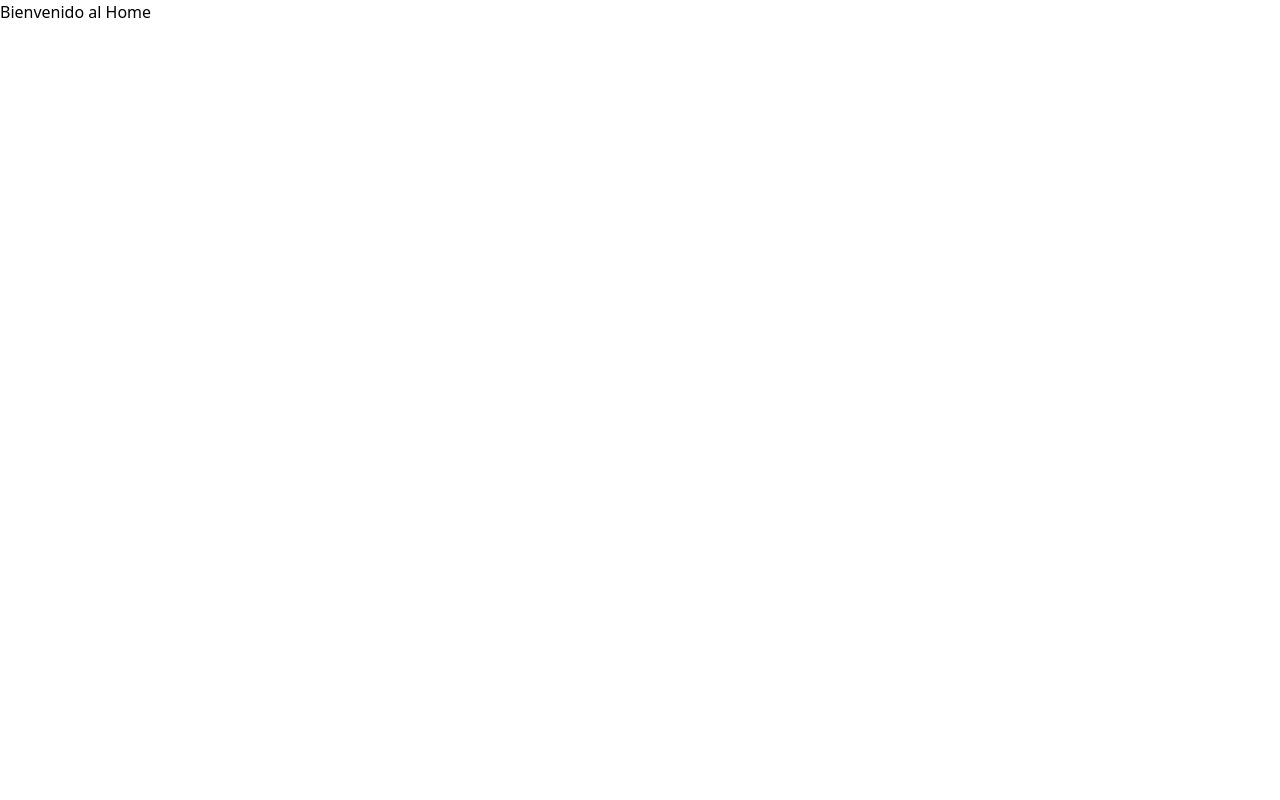
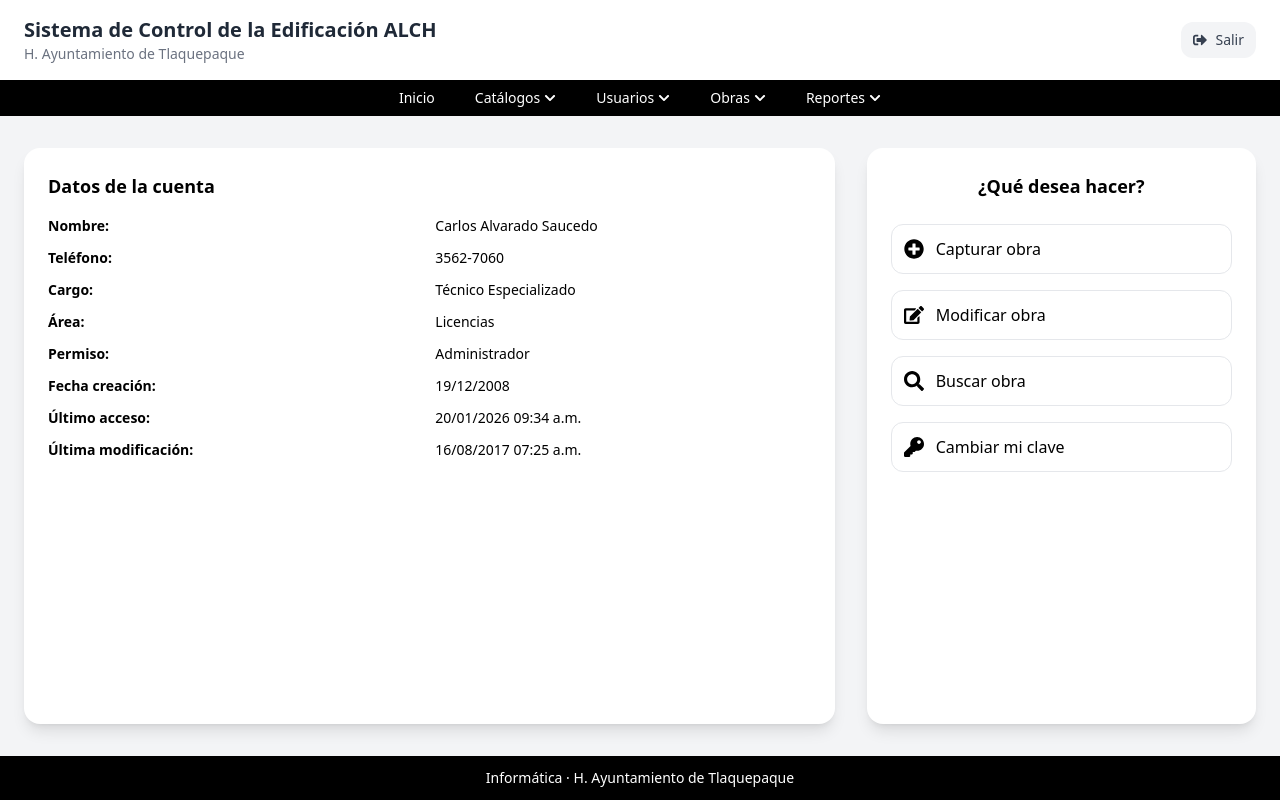
Before and after one commit to alejandromtz100/app-tlaquepaque, a React (Vite) app: page /home in a window 1280 px wide. Built offline with nearby package versions, Linux system fonts and the light colour scheme; the HTML template or start-up script is replaced by a standard one.

Commit message:
Menu y Login 2.0

```diff
--- a/src/auth/login.tsx
+++ b/src/auth/login.tsx
@@ -1,14 +1,23 @@
 import { useState } from "react";
+import type { ChangeEvent, FormEvent } from "react";
 import { Lock } from "lucide-react";
 
-export default function Login() {
-  const [usuario, setUsuario] = useState("");
-  const [clave, setClave] = useState("");
-  const [recordar, setRecordar] = useState(false);
+const Login: React.FC = () => {
+  const [usuario, setUsuario] = useState<string>("");
+  const [clave, setClave] = useState<string>("");
+  const [recordar, setRecordar] = useState<boolean>(false);
 
-  const handleSubmit = (e: React.FormEvent) => {
+  const handleSubmit = (e: FormEvent<HTMLFormElement>) => {
     e.preventDefault();
     console.log({ usuario, clave, recordar });
+  };
+
+  const handleUsuarioChange = (e: ChangeEvent<HTMLInputElement>) => {
+    setUsuario(e.target.value);
+  };
+
+  const handleClaveChange = (e: ChangeEvent<HTMLInputElement>) => {
+    setClave(e.target.value);
   };
 
   return (
@@ -37,7 +46,7 @@ export default function Login() {
             <input
               type="text"
               value={usuario}
-              onChange={(e) => setUsuario(e.target.value)}
+              onChange={handleUsuarioChange}
               className="w-full mt-1 px-4 py-2 border rounded-lg focus:outline-none focus:ring-2 focus:ring-black"
               placeholder="Ingresa tu usuario"
               required
@@ -51,7 +60,7 @@ export default function Login() {
             <input
               type="password"
               value={clave}
-              onChange={(e) => setClave(e.target.value)}
+              onChange={handleClaveChange}
               className="w-full mt-1 px-4 py-2 border rounded-lg focus:outline-none focus:ring-2 focus:ring-black"
               placeholder="********"
               required
@@ -89,4 +98,6 @@ export default function Login() {
       </div>
     </div>
   );
-}
+};
+
+export default Login;
--- a/src/inicio/home.tsx
+++ b/src/inicio/home.tsx
@@ -1,11 +1,158 @@
-import React from "react";
+import React, { useState } from "react";
+import {
+  FaKey,
+  FaSearch,
+  FaEdit,
+  FaPlusCircle,
+  FaSignOutAlt,
+  FaChevronDown,
+} from "react-icons/fa";
 
 const Home: React.FC = () => {
+  const [openMenu, setOpenMenu] = useState<string | null>(null);
+
+  const toggleMenu = (menu: string) => {
+    setOpenMenu(openMenu === menu ? null : menu);
+  };
+
   return (
-    <div>
-      <h1>Bienvenido al Home</h1>
+    <div className="min-h-screen bg-gray-100 flex flex-col">
+      {/* Header */}
+      <header className="bg-white shadow-md">
+        <div className="max-w-7xl mx-auto px-6 py-4 flex justify-between items-center">
+          <div>
+            <h1 className="text-xl font-bold text-gray-800">
+              Sistema de Control de la Edificación ALCH
+            </h1>
+            <p className="text-sm text-gray-500">
+              H. Ayuntamiento de Tlaquepaque
+            </p>
+          </div>
+          <button className="flex items-center gap-2 px-3 py-2 rounded-xl text-sm bg-gray-100 text-gray-700 hover:bg-red-600 hover:text-white transition">
+            <FaSignOutAlt />
+            <span className="hidden sm:inline">Salir</span>
+          </button>
+        </div>
+      </header>
+
+      {/* Menu */}
+      <nav className="bg-black text-white">
+        <div className="max-w-7xl mx-auto px-6 py-2 flex justify-center gap-10 text-sm font-medium relative">
+          <span className="cursor-pointer hover:text-gray-300">Inicio</span>
+
+          {/* Catálogos */}
+          <div className="relative">
+            <button
+              onClick={() => toggleMenu("catalogos")}
+              className="flex items-center gap-1 hover:text-gray-300"
+            >
+              Catálogos <FaChevronDown size={12} />
+            </button>
+            {openMenu === "catalogos" && (
+              <div className="absolute top-8 left-0 bg-white text-black rounded-xl shadow-lg w-56 py-2 z-50">
+                <MenuItem text="Colonias" />
+                <MenuItem text="Trámites" />
+                <MenuItem text="Conceptos" />
+                <MenuItem text="Directores de obra" />
+                <MenuItem text="Listado de conceptos" />
+              </div>
+            )}
+          </div>
+
+          {/* Usuarios */}
+          <div className="relative">
+            <button
+              onClick={() => toggleMenu("usuarios")}
+              className="flex items-center gap-1 hover:text-gray-300"
+            >
+              Usuarios <FaChevronDown size={12} />
+            </button>
+            {openMenu === "usuarios" && (
+              <div className="absolute top-8 left-0 bg-white text-black rounded-xl shadow-lg w-56 py-2 z-50">
+                <MenuItem text="Usuarios registrados" />
+                <MenuItem text="Asignaciones especiales" />
+              </div>
+            )}
+          </div>
+
+          {/* Obras */}
+          <div className="relative">
+            <button
+              onClick={() => toggleMenu("obras")}
+              className="flex items-center gap-1 hover:text-gray-300"
+            >
+              Obras <FaChevronDown size={12} />
+            </button>
+            {openMenu === "obras" && (
+              <div className="absolute top-8 left-0 bg-white text-black rounded-xl shadow-lg w-56 py-2 z-50">
+                <MenuItem text="Listado de obras registradas" />
+              </div>
+            )}
+          </div>
+
+          {/* Reportes */}
+          <div className="relative">
+            <button
+              onClick={() => toggleMenu("reportes")}
+              className="flex items-center gap-1 hover:text-gray-300"
+            >
+              Reportes <FaChevronDown size={12} />
+            </button>
+            {openMenu === "reportes" && (
+              <div className="absolute top-8 left-0 bg-white text-black rounded-xl shadow-lg w-56 py-2 z-50">
+                <MenuItem text="Reportes del sistema" />
+                <MenuItem text="Reporte de conceptos" />
+              </div>
+            )}
+          </div>
+        </div>
+      </nav>
+
+      {/* Content */}
+      <main className="flex-1 max-w-7xl mx-auto w-full px-6 py-8 grid grid-cols-1 md:grid-cols-3 gap-8">
+        <div className="md:col-span-2 bg-white rounded-2xl shadow-lg p-6">
+          <h2 className="text-lg font-bold mb-4">Datos de la cuenta</h2>
+          <div className="grid grid-cols-2 gap-3 text-sm">
+            <p className="font-semibold">Nombre:</p><p>Carlos Alvarado Saucedo</p>
+            <p className="font-semibold">Teléfono:</p><p>3562-7060</p>
+            <p className="font-semibold">Cargo:</p><p>Técnico Especializado</p>
+            <p className="font-semibold">Área:</p><p>Licencias</p>
+            <p className="font-semibold">Permiso:</p><p>Administrador</p>
+            <p className="font-semibold">Fecha creación:</p><p>19/12/2008</p>
+            <p className="font-semibold">Último acceso:</p><p>20/01/2026 09:34 a.m.</p>
+            <p className="font-semibold">Última modificación:</p><p>16/08/2017 07:25 a.m.</p>
+          </div>
+        </div>
+
+        <div className="bg-white rounded-2xl shadow-lg p-6">
+          <h2 className="text-lg font-bold mb-6 text-center">¿Qué desea hacer?</h2>
+          <div className="flex flex-col gap-4">
+            <Action icon={<FaPlusCircle />} text="Capturar obra" />
+            <Action icon={<FaEdit />} text="Modificar obra" />
+            <Action icon={<FaSearch />} text="Buscar obra" />
+            <Action icon={<FaKey />} text="Cambiar mi clave" />
+          </div>
+        </div>
+      </main>
+
+      <footer className="bg-black text-white text-center py-3 text-sm">
+        Informática · H. Ayuntamiento de Tlaquepaque
+      </footer>
     </div>
   );
 };
 
+const MenuItem = ({ text }: { text: string }) => (
+  <div className="px-4 py-2 hover:bg-gray-100 cursor-pointer text-sm">
+    {text}
+  </div>
+);
+
+const Action = ({ icon, text }: { icon: React.ReactNode; text: string }) => (
+  <button className="flex items-center gap-3 p-3 border rounded-xl hover:bg-gray-100 transition">
+    <span className="text-xl">{icon}</span>
+    <span className="font-medium">{text}</span>
+  </button>
+);
+
 export default Home;
```
